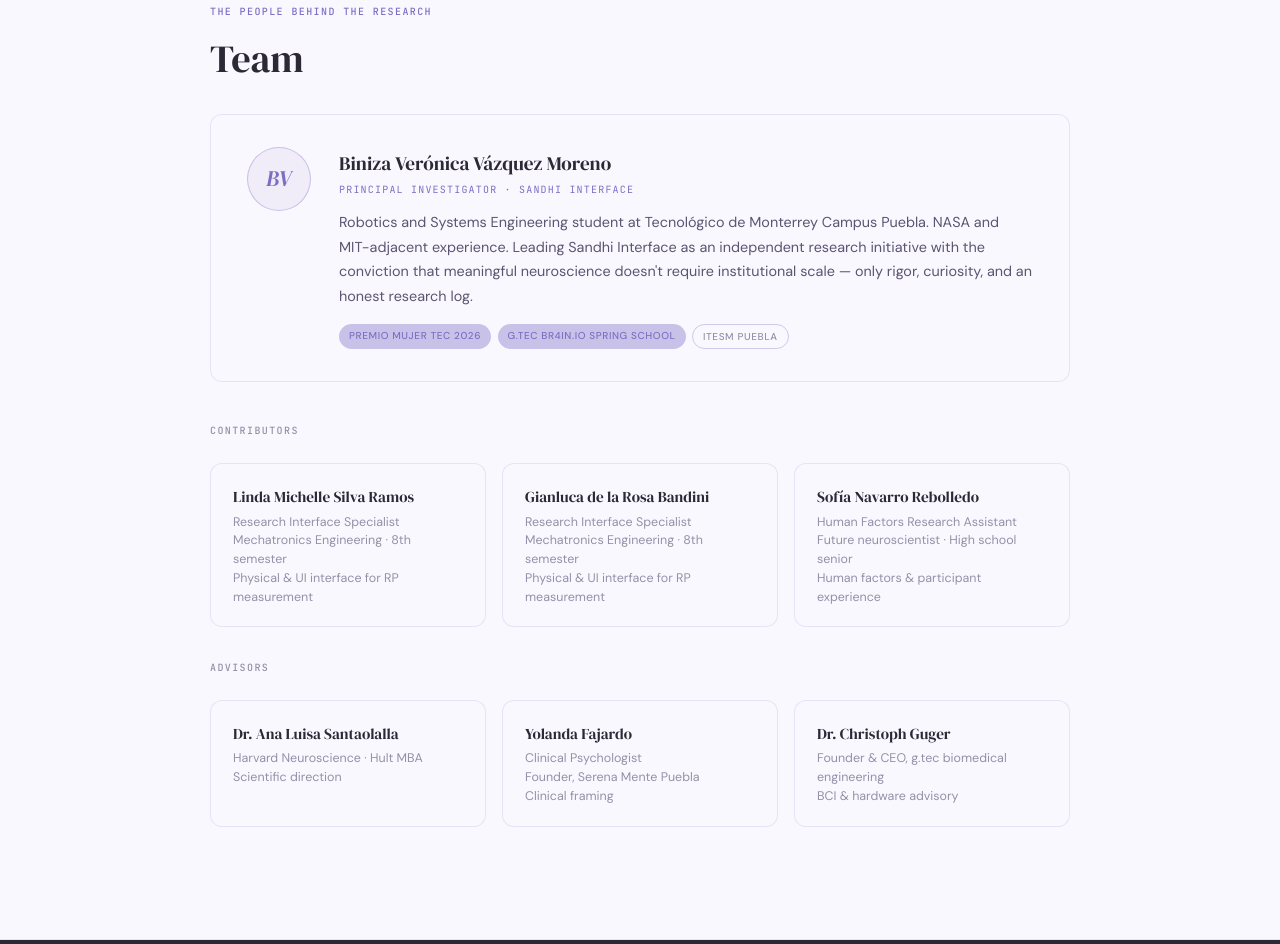
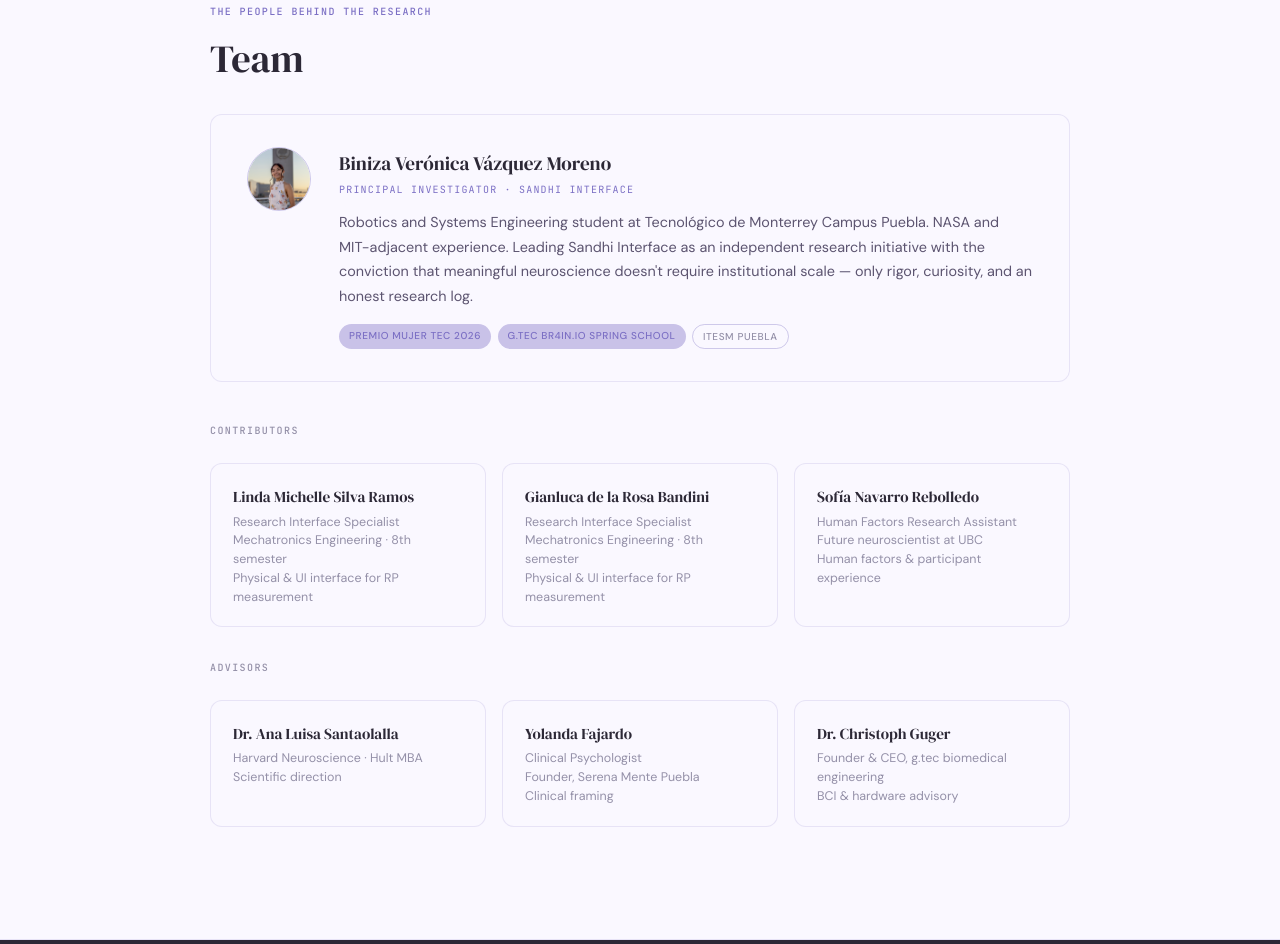
Before and after one commit to binivazqua/Sandhi, a plain HTML site: page docs/index.html in a window 1280 px wide. Shown: the part 4709-5653 px from the top of the page. Drawn offline with Linux system fonts and the light colour scheme.

Commit message:
cool changes to webpage

```diff
--- a/docs/index.html
+++ b/docs/index.html
@@ -488,13 +488,9 @@
     .pi-avatar {
       width: 64px; height: 64px;
       border-radius: 50%;
-      background: var(--bg-secondary);
       border: 0.5px solid var(--border-strong);
-      display: flex; align-items: center; justify-content: center;
-      font-family: 'DM Serif Display', serif;
-      font-style: italic;
-      font-size: 1.4rem;
-      color: var(--accent-primary);
+      display: block;
+      object-fit: cover;
       flex-shrink: 0;
     }
 
@@ -925,7 +921,7 @@
       <h2>Team</h2>
 
       <div class="pi-card">
-        <div class="pi-avatar">BV</div>
+        <img class="pi-avatar" src="PFP.jpg" alt="Portrait of Biniza Veronica Vazquez Moreno" />
         <div>
           <div class="pi-name">Biniza Verónica Vázquez Moreno</div>
           <div class="pi-role">Principal Investigator · Sandhi Interface</div>
@@ -953,7 +949,7 @@
           </div>
           <div class="advisor-card">
             <div class="advisor-name">Sofía Navarro Rebolledo</div>
-            <p class="advisor-role">Human Factors Research Assistant<br/>Future neuroscientist · High school senior<br/>Human factors &amp; participant experience</p>
+            <p class="advisor-role">Human Factors Research Assistant<br/>Future neuroscientist at UBC<br/>Human factors &amp; participant experience</p>
           </div>
         </div>
       </div>
@@ -993,7 +989,7 @@
         <div class="support-card">
           <h3>Fund the next hardware</h3>
           <p>We won €1,000 at g.tec BR4IN.IO Spring School 2026 — a real start. Our crowdfunding goal is the <strong style="color:#FAF8FF;">Unicorn Hybrid Black</strong>, a g.tec headset purpose-built for RP research with active dry electrodes and higher channel density. Every contribution gets us closer.</p>
-          <a href="#" class="btn btn-primary">Support on GoFundMe</a>
+          <a href="https://gofund.me/b656855ed" class="btn btn-primary">Support on GoFundMe</a>
         </div>
         <div class="support-card">
           <h3>Collaborate</h3>
```
Also changed, not shown: docs/PFP.jpg (added).
